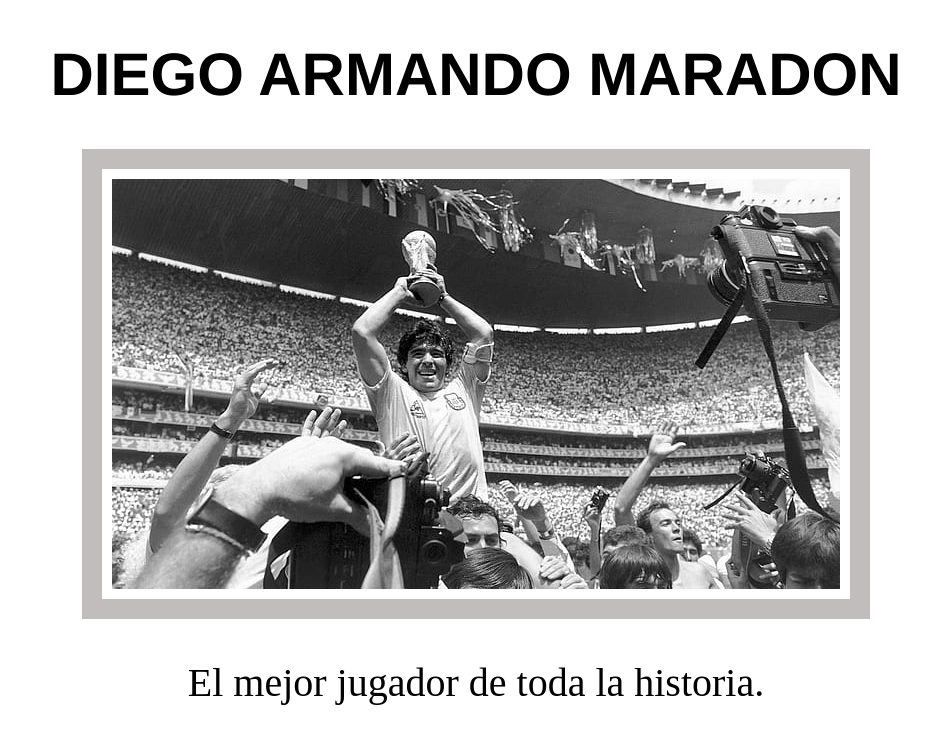
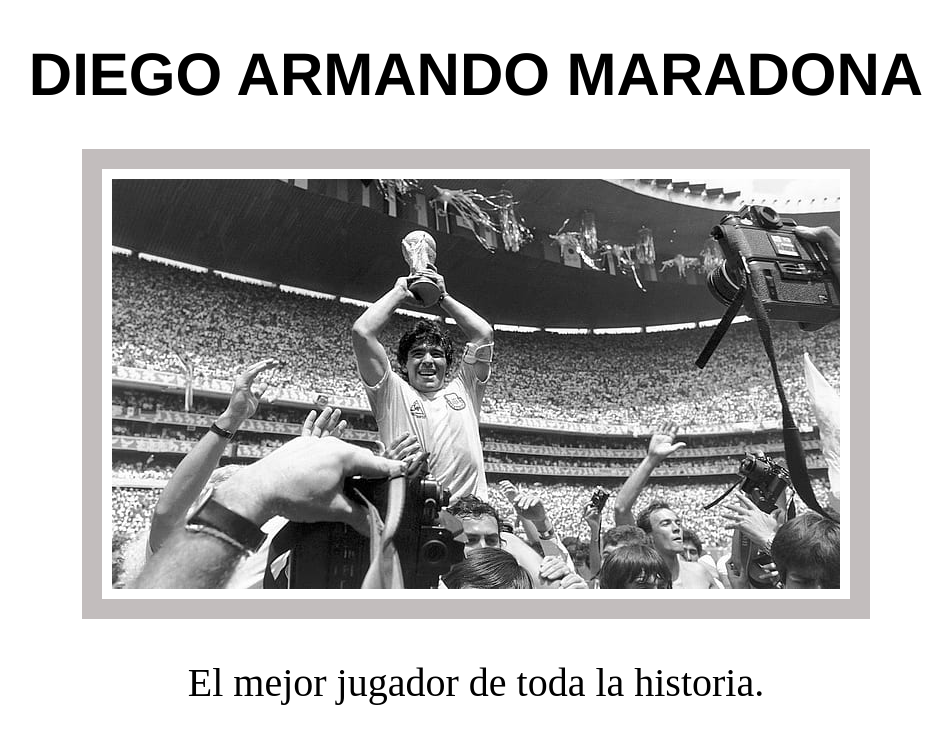
Before and after one commit to lucas-azdg/maradona.pag.tributo, a plain HTML site: page index.html in a window 1280 px wide. Shown: the top 743 px of the page, without its empty margins (164-1116 px from the left). Drawn offline with Linux system fonts and the light colour scheme.

Commit message:
se agrega letra A al titulo

```diff
--- a/index.html
+++ b/index.html
@@ -10,7 +10,7 @@
 <body>
 	<div id="main">
 
-<h1 id="titulo" class="title">DIEGO ARMANDO MARADON</h1>
+<h1 id="titulo" class="title">DIEGO ARMANDO MARADONA</h1>
 
 <div id="img-div">
 <div class="row">
```
